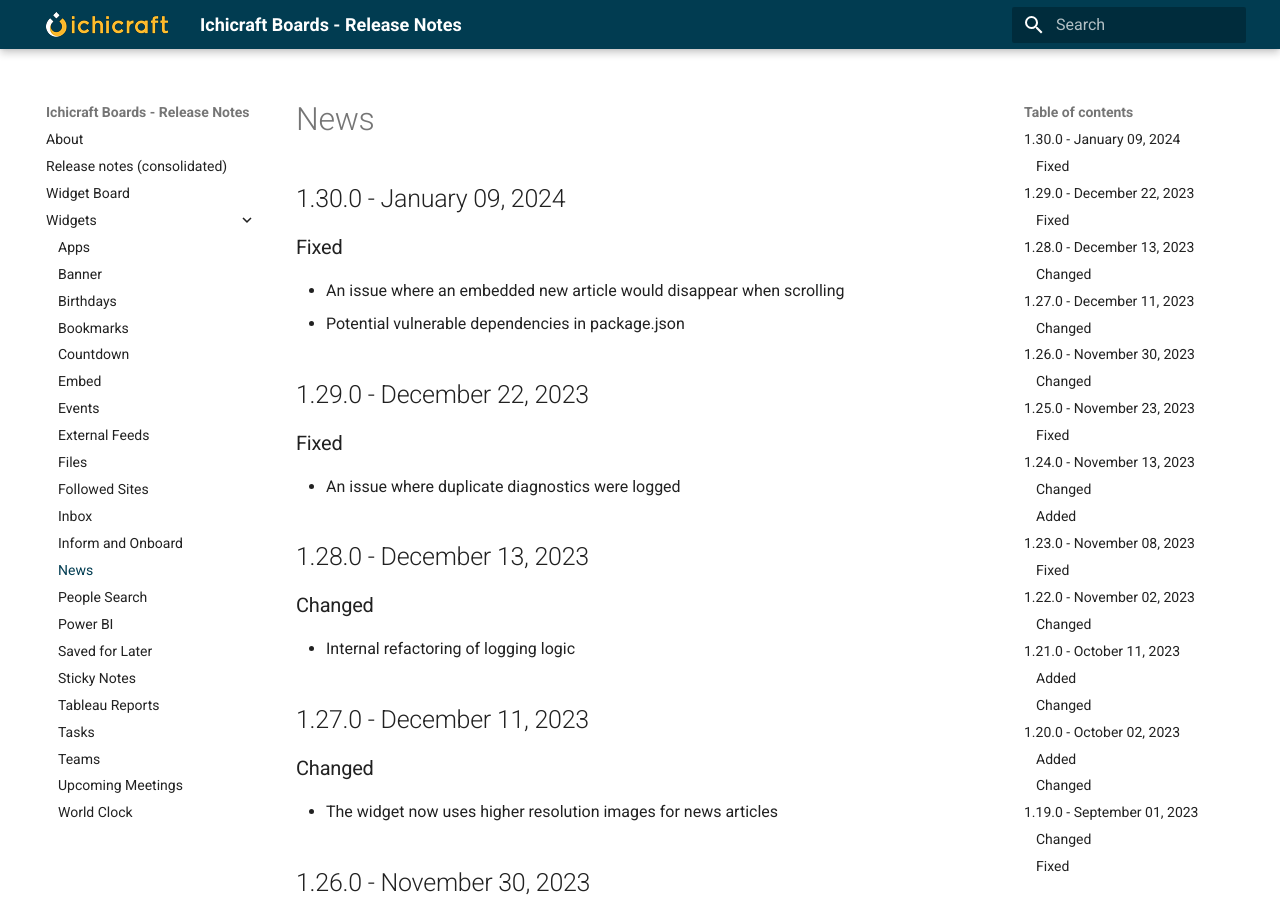
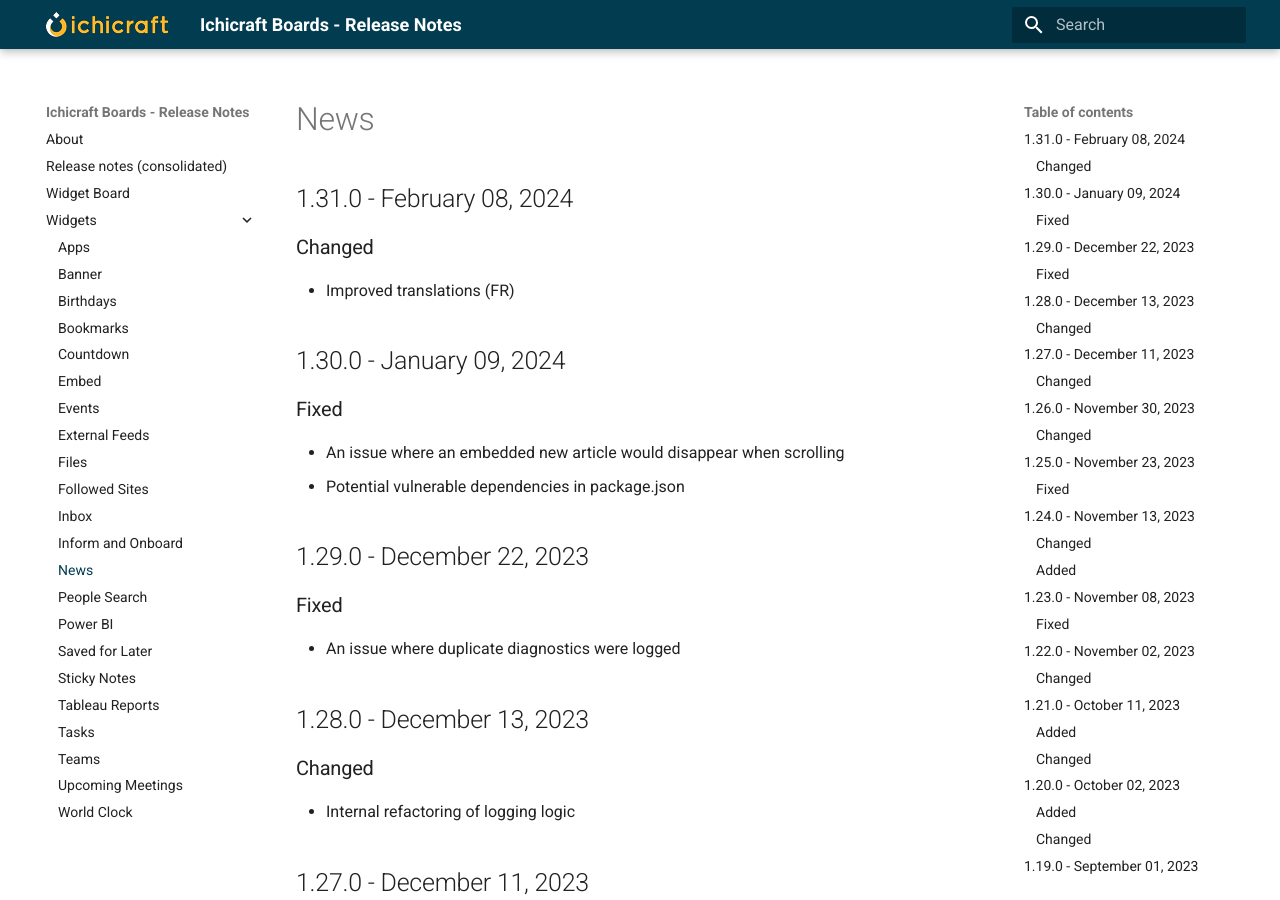
Before and after one commit to ichicraft/widgets-docs, an MkDocs documentation site: the page built from docs/Widgets/News.md, in a window 1280 px wide and 900 px high. Built offline with MkDocs 1.6.1 and Material for MkDocs 9.7.7, drawn with Linux system fonts in a browser that asks for light colours.

```diff
--- a/docs/Widgets/News.md
+++ b/docs/Widgets/News.md
@@ -1,3 +1,8 @@
+## 1.31.0 - February 08, 2024
+
+### Changed
+- Improved translations (FR)
+
 ## 1.30.0 - January 09, 2024
 
 ### Fixed
```
Also changed, not shown: docs/Release-notes-(consolidated).md (+5 -0 lines).
